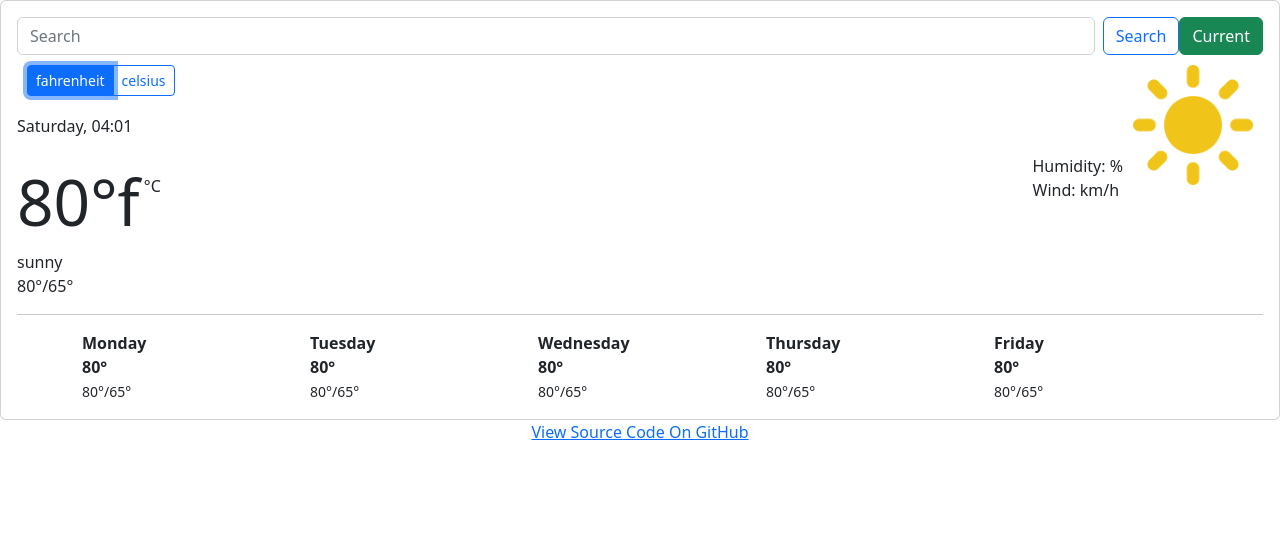
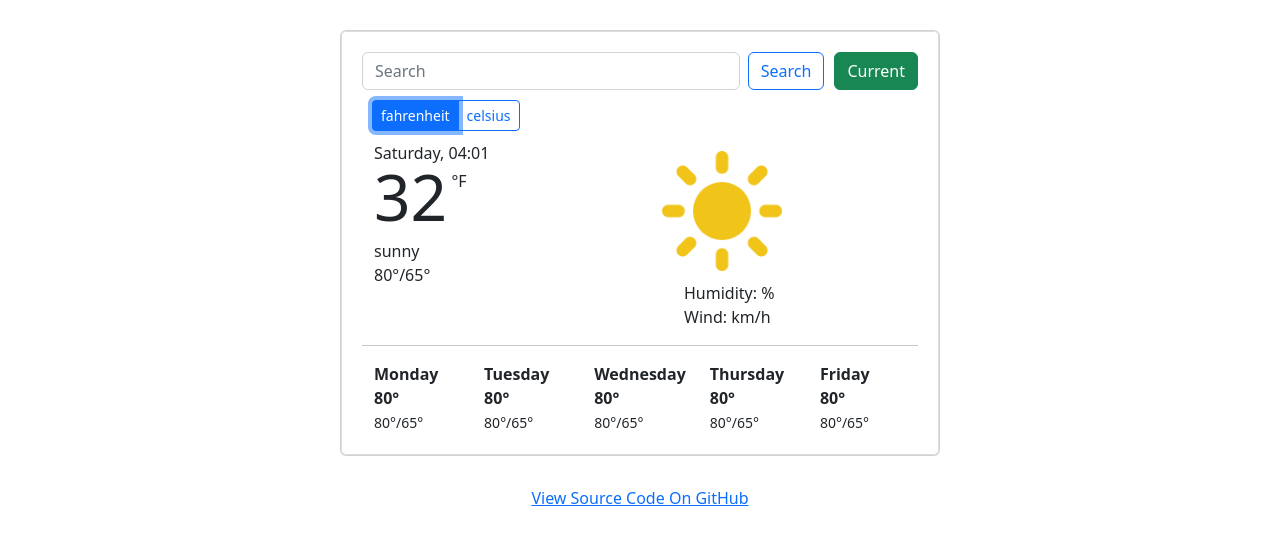
Before and after one commit to gingerfarrar/Weather-App, a website built with Parcel: page index.html in a window 1280 px wide. Both pictures are taken after a click on the button "fahrenheit". Built offline with nearby package versions, Linux system fonts and the light colour scheme; no server answers.

Commit message:
added unit conversion and changed styling

```diff
--- a/index.html
+++ b/index.html
@@ -36,8 +36,6 @@
           </button>
         </form>
 
-        <img id="icon" src="images/sun.png" alt="sun icon" />
-
         <div class="btn-group btn-group-sm" role="group">
           <button type="button" class="btn btn-outline-primary" id="f-btn">
             fahrenheit
@@ -46,19 +44,27 @@
             celsius
           </button>
         </div>
+        <div class="container">
+          <div class="row">
+            <div class="col-6">
               <h1 id="city"></h1>
               <p id="date"></p>
               <span id="today-temp"> </span>
               <span class="units">°C</span>
-
+              <p id="high-low">
+                <span id="description">sunny </span> <br />
+                80°/65°
+              </p>
+            </div>
+            <div class="col-4">
+              <img id="icon" src="images/sun.png" alt="sun icon" />
               <ul class="wind">
                 <li>Humidity: <span id="humidity"></span>%</li>
                 <li>Wind: <span id="wind"></span> km/h</li>
               </ul>
-        <p>
-          <span id="description">sunny </span> <br />
-          80°/65°
-        </p>
+            </div>
+          </div>
+        </div>
 
         <hr />
         <div class="container">
--- a/src/index.js
+++ b/src/index.js
@@ -24,31 +24,12 @@ let day = days[now.getDay()];
 
 p1.innerHTML = `${day}, ${hours}:${minutes}`;
 
-function fahrenheit(event) {
-  event.preventDefault();
-  let temp = document.querySelector("#today-temp");
-
-  temp.innerHTML = "80°f";
-}
-
-function celcius(event) {
-  event.preventDefault();
-  let temp = document.querySelector("#today-temp");
-
-  temp.innerHTML = "27°c";
-}
-
-let fBtn = document.querySelector("#f-btn");
-fBtn.addEventListener("click", fahrenheit);
-let cBtn = document.querySelector("#c-btn");
-cBtn.addEventListener("click", celcius);
+let celciusTemp = null;
 
 function displayWeather(response) {
+  celciusTemp = Math.round(response.data.main.temp);
   document.querySelector("#city").innerHTML = response.data.name;
-  document.querySelector("#today-temp").innerHTML = Math.round(
-    response.data.main.temp
-  );
-
+  document.querySelector("#today-temp").innerHTML = celciusTemp;
   document.querySelector("#humidity").innerHTML = response.data.main.humidity;
   document.querySelector("#wind").innerHTML = Math.round(
     response.data.wind.speed
@@ -92,4 +73,26 @@ function currentPos(event) {
 let currentbtn = document.querySelector("#current-btn");
 currentbtn.addEventListener("click", currentPos);
 
+function fahrenheit(event) {
+  event.preventDefault();
+  let temp = document.querySelector("#today-temp");
+  let temperature = (celciusTemp * 9) / 5 + 32;
+  temp.innerHTML = Math.round(temperature);
+  let units = document.querySelector(".units");
+  units.innerHTML = "°F";
+}
+
+function celcius(event) {
+  event.preventDefault();
+  let temp = document.querySelector("#today-temp");
+  temp.innerHTML = celciusTemp;
+  let units = document.querySelector(".units");
+  units.innerHTML = "°C";
+}
+
+let fBtn = document.querySelector("#f-btn");
+fBtn.addEventListener("click", fahrenheit);
+let cBtn = document.querySelector("#c-btn");
+cBtn.addEventListener("click", celcius);
+
 search("Seattle");
--- a/src/styles.css
+++ b/src/styles.css
@@ -1,23 +1,44 @@
+.card {
+  max-width: 600px;
+  margin: 30px auto;
+}
+.card-body {
+  padding: 20px;
+  border: 1px solid #dadde1;
+  border-radius: 5px;
+}
 img {
-  display: block;
-  float: right;
   margin: 10px;
   width: 120px;
 }
+#city {
+  margin-bottom: 0;
+}
 #today-temp {
   font-size: 64px;
+  line-height: 1;
   font-weight: 400;
 }
 .units {
   position: relative;
   top: -34px;
 }
+#date {
+  margin-bottom: 0;
+}
 .btn-group {
   margin: 10px;
 }
+#current-btn {
+  margin-left: 10px;
+}
+#high-low {
+  margin-top: 10px;
+  margin-bottom: 0;
+}
 .wind {
   list-style: none;
-  float: right;
+  margin-bottom: 0;
 }
 .github {
   text-align: center;
```
Lines whose indentation alone changed are shown as unchanged.
